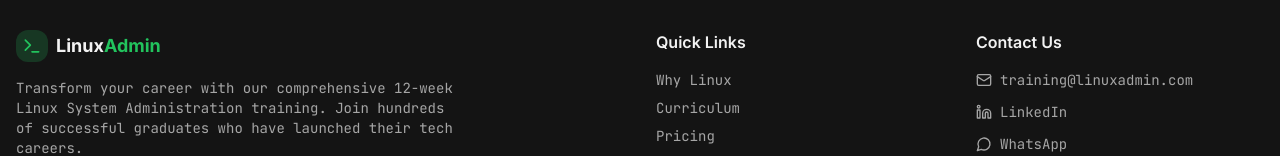
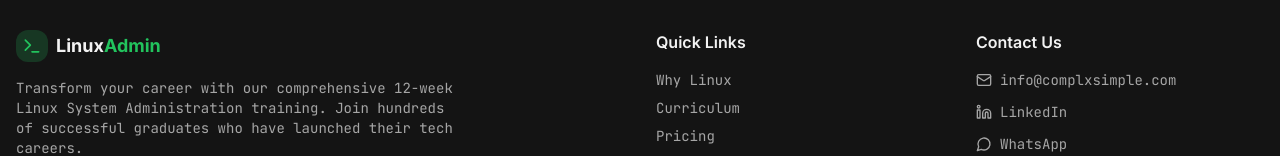
Before and after one commit to Edozie10/growth-cloud-forge, a React (Vite) app: page / in a window 1280 px wide. Shown: the part 9705-9861 px from the top of the page. Built offline with nearby package versions, Linux system fonts and the light colour scheme; the HTML template or start-up script is replaced by a standard one.

Commit message:
Changes
Co-authored-by: Edozie10 <155102930+Edozie10@users.noreply.github.com>

```diff
--- a/src/components/linux/Footer.tsx
+++ b/src/components/linux/Footer.tsx
@@ -56,11 +56,11 @@ const Footer = () => {
             <ul className="space-y-3 text-sm">
               <li>
                 <a
-                  href="mailto:training@linuxadmin.com"
+                  href="mailto:info@complxsimple.com"
                   className="flex items-center gap-2 text-muted-foreground hover:text-primary transition-colors"
                 >
                   <Mail className="w-4 h-4" />
-                  training@linuxadmin.com
+                  info@complxsimple.com
                 </a>
               </li>
               <li>
```
